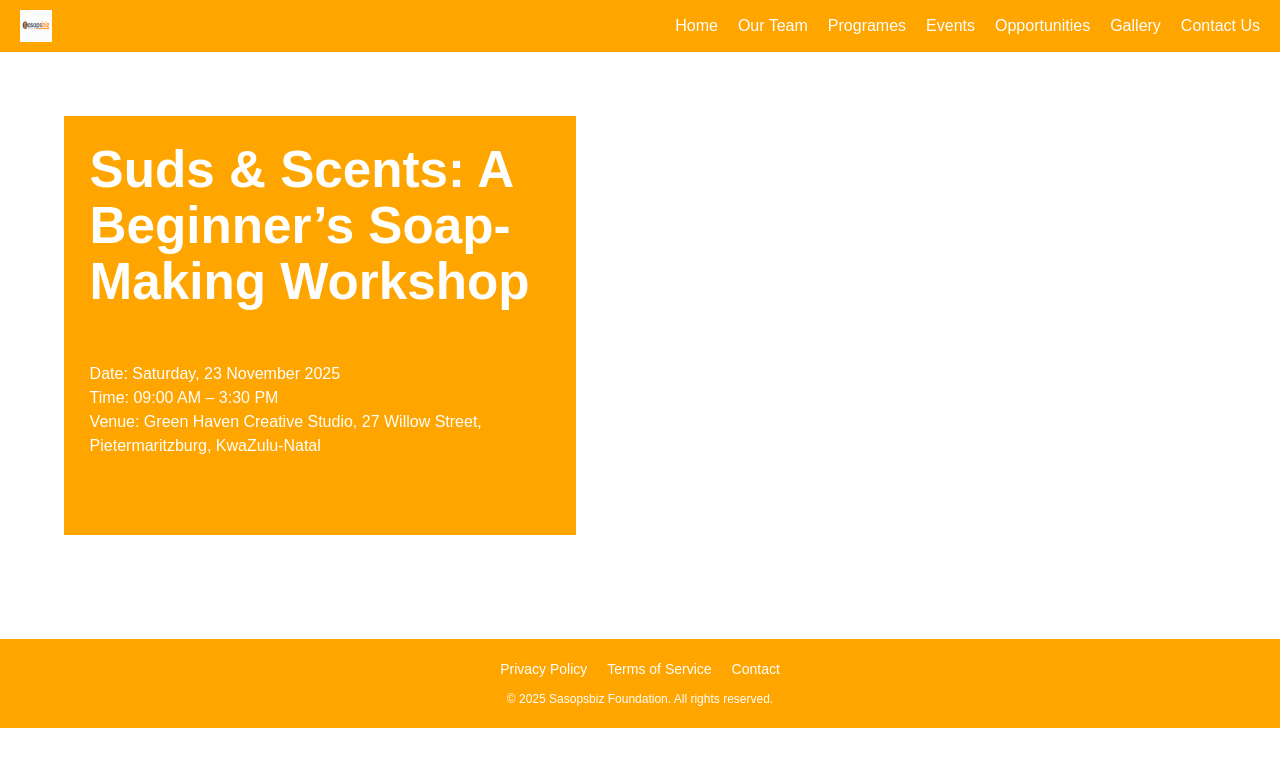
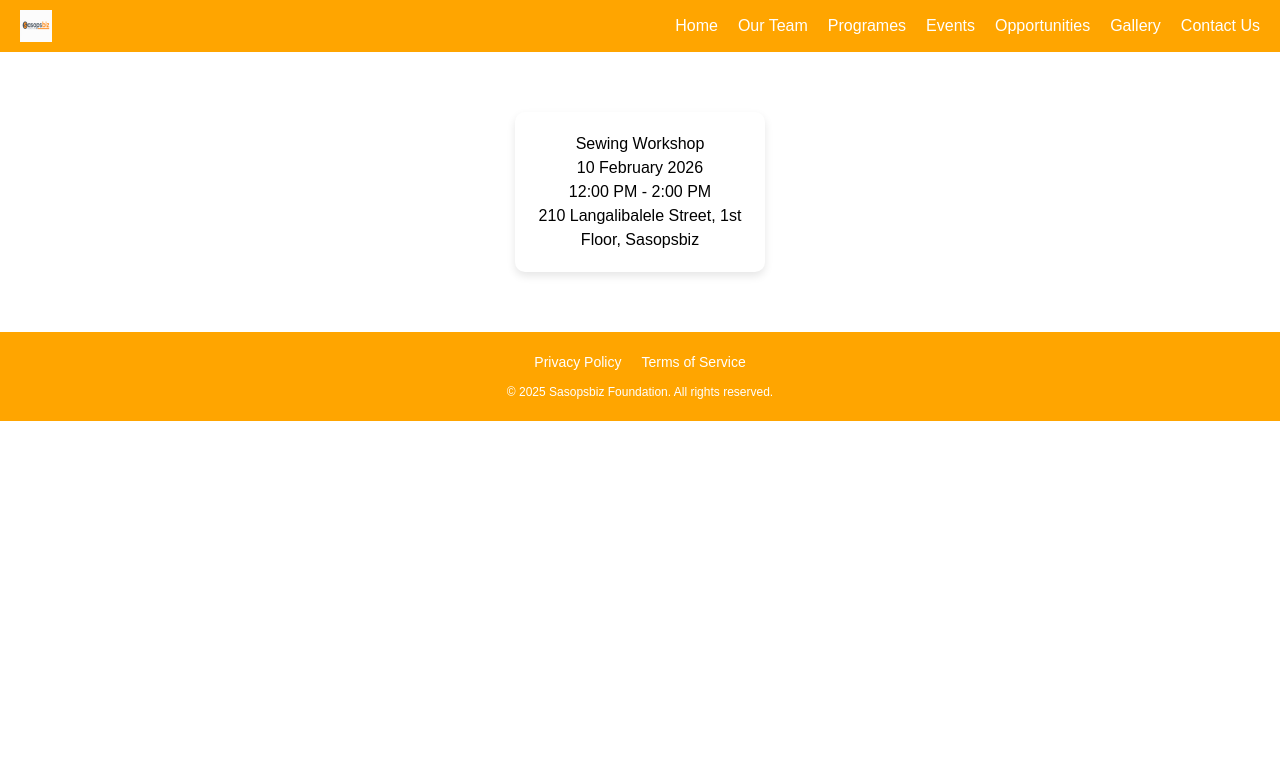
Before and after one commit to zibusisojnduna/Sasopsbiz-Foundation, a React (Vite) app: page /events in a window 1280 px wide. Shown: the top 766 px of the page. Built offline with nearby package versions, Linux system fonts and the light colour scheme.

Commit message:
pictures added

```diff
--- a/package.json
+++ b/package.json
@@ -20,6 +20,7 @@
     "@types/react": "^19.1.16",
     "@types/react-dom": "^19.1.9",
     "@vitejs/plugin-react": "^5.0.4",
+    "baseline-browser-mapping": "^2.9.18",
     "eslint": "^9.36.0",
     "eslint-plugin-react-hooks": "^5.2.0",
     "eslint-plugin-react-refresh": "^0.4.22",
--- /dev/null
+++ b/src/components/eventCard.jsx
@@ -0,0 +1,40 @@
+const EventCard = ({name, date, time, location}) => {
+  const styles = {
+    card: {
+      width: "250px",
+      padding: "20px",
+      borderRadius: "10px",
+      boxShadow: "0 4px 8px rgba(0,0,0,0.1)",
+      textAlign: "center",
+      backgroundColor: "#orange",
+      margin: "20px auto",
+    },
+    name: {
+      fontSize: "16px",
+      color: "black",
+    },
+    date: {
+      fontSize: "16px",
+      color: "black",
+    },
+    time: {
+      fontSize: "16px",
+      color: "black",
+    },
+    location: {
+      fontSize: "16px",
+      color: "black",
+    }
+  };
+
+  return (
+    <div style={styles.card}>
+      <div style={styles.name}>{name}</div>
+      <div style={styles.date}>{date}</div>
+      <div style={styles.time}>{time}</div>
+      <div style={styles.location}>{location}</div>
+    </div>
+  );
+};
+
+export default EventCard;
--- a/src/components/footer.jsx
+++ b/src/components/footer.jsx
@@ -50,7 +50,7 @@
             >
               Terms of Service
             </span>
-          <Link to="/contacts" style={styles.link}>Contact</Link>
+
         </div>
 
         <p style={styles.copyright}>
--- a/src/pages/events.jsx
+++ b/src/pages/events.jsx
@@ -1,10 +1,40 @@
-import Card from "../components/card"
+import EventCard from "../components/eventCard"
 
 function Events(){
+    const events =[
+        {
+            name:"Sewing Workshop",
+            date:"10 February 2026",
+            time:"12:00 PM - 2:00 PM",
+            location:"210 Langalibalele Street, 1st Floor, Sasopsbiz"
+        }
+    ]
+    const styles = {
+    container: {
+      display: "flex",
+      gap: "20px",
+      justifyContent: "center",
+      flexWrap: "wrap",
+      marginTop: "40px",
+    },
+  };
     return(
         <section>
             <title>Events</title>
-            <Card />
+             <div style={styles.container}>
+                {events.map((event, index)=> (
+                    <EventCard
+                    key={index}
+                    name={event.name}
+                    date={event.date}
+                    time={event.time}
+                    location={event.location}
+                    />
+                ))}
+
+            </div>
+
+
         </section>
     )
 }
--- a/src/pages/furnlab.jsx
+++ b/src/pages/furnlab.jsx
@@ -1,10 +1,16 @@
 import furnlab from "../assets/IMG_0046.JPG"
 import furnlab2 from "../assets/IMG_0064.JPG"
+import furnlab3 from "../assets/furnlab.png"
+import seda from "../assets/seda-transparent.png"
 
 function Furnlab(){
     return(
         <section>
             <title>Sasopsbiz Furnlab</title>
+            <div style={{textAlign:"center"}}>
+                <img src={furnlab3} alt="furnlab3" style={{height:"25%", width:"25%", padding:"1%"}}></img>
+                <img src={seda} alt="seda" style={{height:"25%", width:"25%", padding:"1%"}}></img>
+            </div>
             <div style={{margin:"5%", padding:"5%", color:"black"}}>
                 <h2>Sasops Furnlab (Furniture Manufacturing Incubator)</h2>
                 <h3>Partner: SEDA | Participants: 45</h3>
--- a/src/pages/learnership.jsx
+++ b/src/pages/learnership.jsx
@@ -1,7 +1,12 @@
+import fasset from "../assets/FASSET.jpg"
 function Learnership(){
     return(
         <section>
             <title>Fasset Skills Development Programme</title>
+            <div style={{textAlign:"center"}}>
+                            <img src={fasset} alt="fasset" style={{height:"25%", width:"25%", padding:"1%"}}></img>
+            </div>
+
             <div style={{margin:"5%", padding:"5%", color:"black"}}>
                 <h2>Fasset Skills Development Programme</h2>
                 <h3>Partner: FASETT SETA | Participants: 40</h3>
```
Also changed, not shown: src/assets/furnlab.png (added), 1 other file (tests, documents, lock files or other folders).
